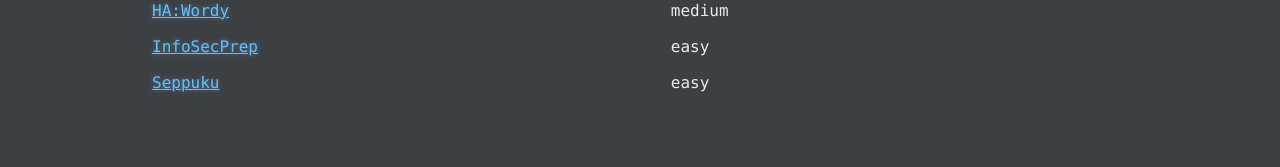
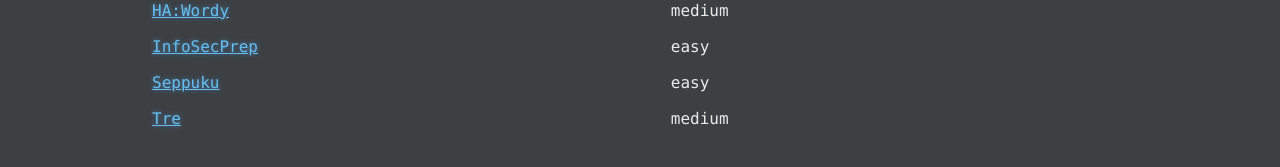
Before and after one commit to hhhharshil/hhhharshil.github.io, a Jekyll site: the page built from writeups.md, in a window 1280 px wide. Shown: the part 563-730 px from the top of the page. Built offline with Jekyll 4.4.1, drawn with Linux system fonts in a browser that asks for light colours.

Commit message:
added tre writeup

```diff
--- a/writeups.md
+++ b/writeups.md
@@ -18,3 +18,4 @@ A collection of write-ups for retired boxes that breakdown my methodology.
 | [HA:Wordy](/writeups/2021-12-27-hawordy.md)       | medium     |
 | [InfoSecPrep](/writeups/2021-12-28-infosecprep.md)| easy       |
 | [Seppuku](/writeups/2021-12-29-seppuku.md)        | easy       |
+| [Tre](/writeups/2021-12-30-tre.md)                | medium     |
```
